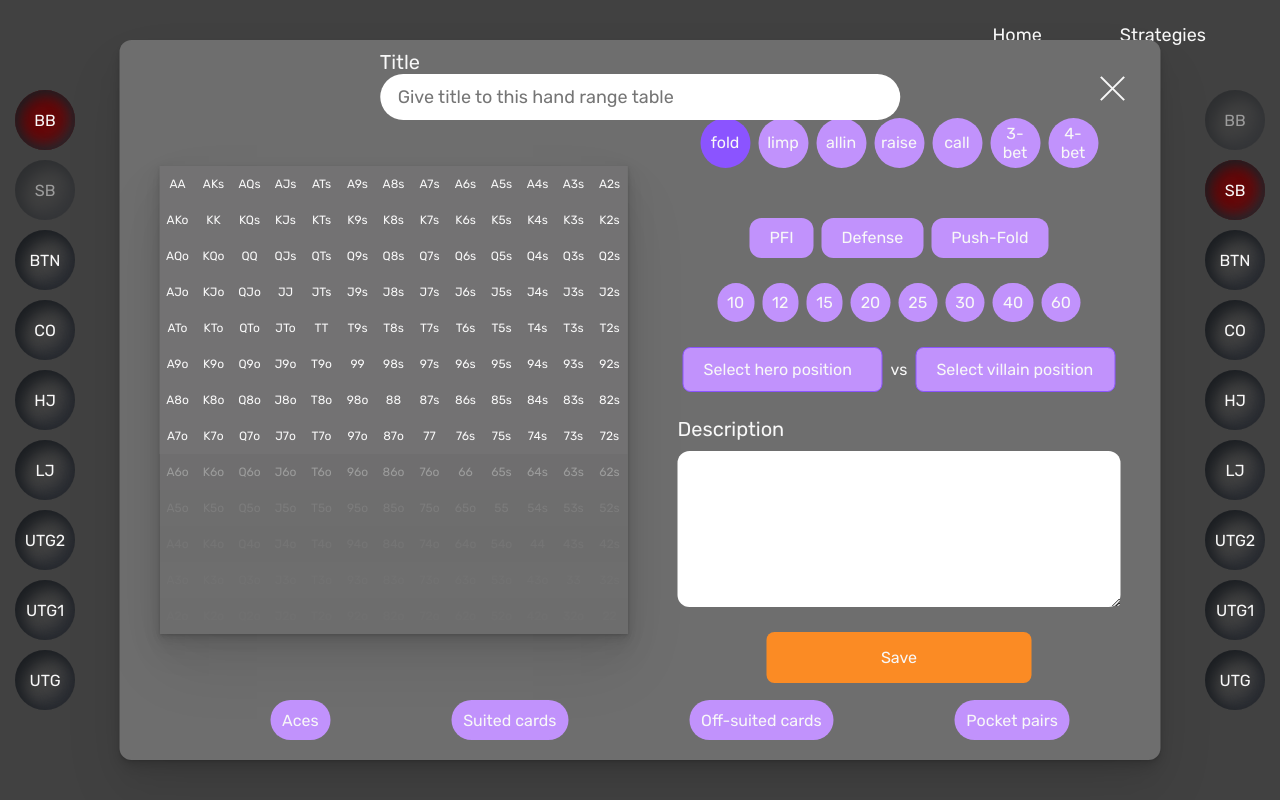
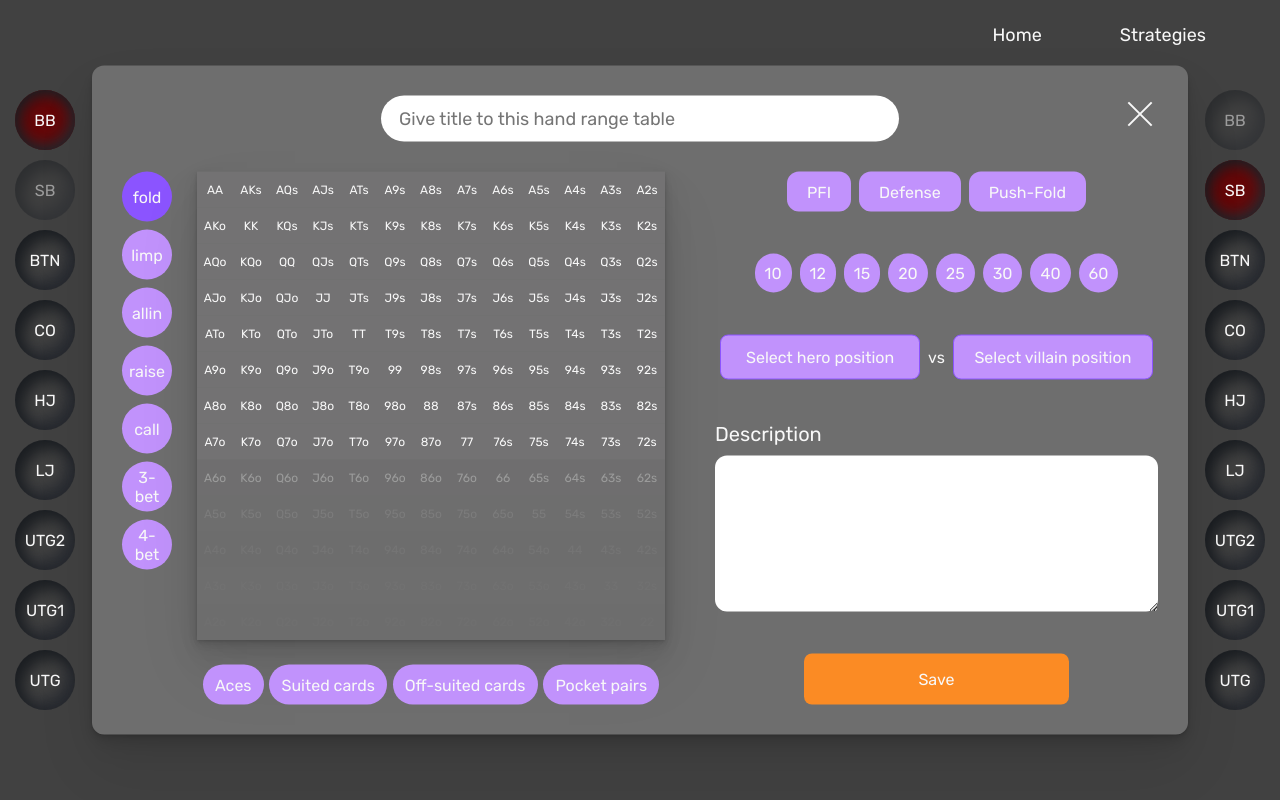
Before and after one commit to MartinsAccount/poker-hand-ranges, a React (Create React App) app in the folder poker-hand-ranges/: page /strategies in a window 1280 px wide. Both pictures are taken after a click on the button "NEW HAND RANGE". Built offline with nearby package versions, Linux system fonts and the light colour scheme.

Commit message:
handrangeconfig design

```diff
--- a/poker-hand-ranges/src/components/HandRangeConfig/HandRangeConfig.module.scss
+++ b/poker-hand-ranges/src/components/HandRangeConfig/HandRangeConfig.module.scss
@@ -1,26 +1,13 @@
 @import '../../theme/theme.scss';
 
-.configContainer {
+.outerContainer {
 	display: flex;
 	flex-direction: column;
-	margin-left: 50px;
-	gap: 25px;
-	align-items: center;
 
-	.inputsContainer {
-		display: flex;
-		flex-direction: column;
-		gap: 10px;
-
-		label {
-			font-size: 2rem;
-		}
 	.titleContainer {
 		width: 50%;
-			position: absolute;
-			top: 10px;
-			left: 50%;
-			transform: translateX(-50%);
+		margin: 0 auto;
+		margin-bottom: 30px;
 
 		input[type='text'] {
 			width: 100%;
@@ -32,19 +19,18 @@
 			color: $background;
 		}
 	}
+}
 
-		textarea {
-			font-size: 1.8rem;
-			outline: none;
-			border: none;
-			padding: 1.2rem 1.8rem;
-			color: $background;
-			border-radius: $largeRadius;
-		}
-	}
+.configContainer {
+	display: flex;
+	flex-direction: row;
+	// margin-left: 50px;
+	gap: 25px;
 
 	.actionsContainer {
 		display: flex;
+		flex-direction: column;
+		justify-content: flex-start;
 		gap: 8px;
 
 		.radioButton {
@@ -69,6 +55,47 @@
 			background-color: $purple;
 		}
 	}
+
+	.tableContainer {
+		display: flex;
+		flex-direction: column;
+		gap: 25px;
+
+		.groupsContainer {
+			display: flex;
+			justify-content: space-evenly;
+			align-items: center;
+			// position: absolute;
+			// left: 30px;
+			// bottom: 20px;
+			width: 100%;
+
+			.groupsButton {
+				@include centering;
+				padding: 12px;
+				border-radius: 12px;
+				font-size: 16px;
+				height: 40px;
+				// width: 100%;
+				// width: 50px;
+				border-radius: 50px;
+				cursor: pointer;
+				outline: none;
+				border: none;
+				background-color: $purpleMid;
+
+				&:hover {
+					background-color: $purple;
+				}
+			}
+		}
+	}
+
+	.mainConfigs {
+		display: flex;
+		flex-direction: column;
+		justify-content: space-between;
+		align-items: center;
 
 		.strategiesContainer {
 			display: flex;
@@ -115,7 +142,6 @@
 		}
 
 		// POSITIONS DROP DOWN
-
 		.positionsContainer {
 			display: flex;
 			gap: 8px;
@@ -127,16 +153,18 @@
 				position: relative;
 
 				.dropDownContent {
+					width: 100%;
 					border-radius: 0 0 $midRadius $midRadius;
 					overflow: hidden;
 					position: absolute;
-				top: 45px;
+					text-align: center;
+					top: 100%;
 					left: 0;
-				width: 100%;
 
 					div {
 						cursor: pointer;
 						background-color: $purpleLight;
+						padding: 4px;
 
 						&:hover {
 							background-color: $purpleMid;
@@ -146,6 +174,7 @@
 				.dropDownBlock {
 					width: 200px;
 					padding: 12px 20px;
+					text-align: center;
 					cursor: pointer;
 					border: 1px solid $purple;
 					border-radius: $midRadius;
@@ -155,33 +184,45 @@
 						background-color: $purple;
 					}
 				}
+
+				.openedDropDown {
+					border-radius: $midRadius $midRadius 0 0;
+					border: none;
+					// border-bottom: 1px solid $purple;
 				}
 			}
-	.groupsContainer {
+		}
+
+		.descriptionContainer {
 			display: flex;
-		justify-content: space-evenly;
-		align-items: center;
-		position: absolute;
-		left: 30px;
-		bottom: 20px;
-		width: 100%;
+			flex-direction: column;
+			gap: 10px;
 
-		.groupsButton {
-			@include centering;
-			padding: 12px;
-			border-radius: 12px;
-			font-size: 16px;
-			height: 40px;
-			// width: 100%;
-			// width: 50px;
-			border-radius: 50px;
-			cursor: pointer;
+			label {
+				font-size: 2rem;
+			}
+
+			textarea {
+				font-size: 1.8rem;
 				outline: none;
 				border: none;
-			background-color: $purpleMid;
+				padding: 1.2rem 1.8rem;
+				color: $background;
+				border-radius: $largeRadius;
+			}
+		}
+
+		.save {
+			@include defaultButton;
+			border-radius: $midRadius;
+			background-color: $call;
+			transition: 0.2s;
+			width: 60%;
 
 			&:hover {
-				background-color: $purple;
+				// transform: translateY(-3px);
+				box-shadow: 0 5px 10px rgba($color: #252525, $alpha: 0.2);
+				opacity: 0.8;
 			}
 		}
 	}
@@ -214,18 +255,4 @@
 			transform: rotate(-45deg);
 		}
 	}
-
-	.save {
-		@include defaultButton;
-		border-radius: $midRadius;
-		background-color: $call;
-		transition: 0.2s;
-		width: 60%;
-
-		&:hover {
-			transform: translateY(-3px);
-			box-shadow: 0 5px 10px rgba($color: #252525, $alpha: 0.2);
-			opacity: 0.8;
 }
-	}
-}
--- a/poker-hand-ranges/src/components/HandRangeConfig/HandRangeConfig.tsx
+++ b/poker-hand-ranges/src/components/HandRangeConfig/HandRangeConfig.tsx
@@ -4,6 +4,7 @@ import { MainStore } from '../../stores/MainStore';
 import styles from './HandRangeConfig.module.scss';
 import { Actions, Groups, Positions, Stacks, Strategies } from '../../models/models';
 import { ACTIONS, GROUPS_SELECT, POSITIONS, STACKS, STRATEGIES } from '../../models/constants';
+import HandRangeTemplate from '../HandRangeTemplate/HandRangeTemplate';
 
 interface IHandRangeConfigProps {
 	MainStore?: MainStore;
@@ -16,6 +17,17 @@ export default class HandRangeConfig extends Component<IHandRangeConfigProps> {
 		const { MainStore } = this.props;
 
 		return (
+			<div className={styles.outerContainer}>
+				<div className={styles.titleContainer}>
+					{/* <label htmlFor="title">Title</label> */}
+					<input
+						onChange={(e) => MainStore.configureHandRangeProperties('title', e.target.value)}
+						type="text"
+						id="title"
+						placeholder="Give title to this hand range table"
+					/>
+				</div>
+
 				<div className={styles.configContainer}>
 					<div className={styles.actionsContainer}>
 						{ACTIONS.map((action: Actions) => (
@@ -28,11 +40,27 @@ export default class HandRangeConfig extends Component<IHandRangeConfigProps> {
 						))}
 					</div>
 
+					<div className={styles.tableContainer}>
+						<HandRangeTemplate table={MainStore.newHandRange} />
+
+						<div className={styles.groupsContainer}>
+							{GROUPS_SELECT.map((group: Groups) => (
+								<button onClick={() => MainStore.selectGroup(group)} className={styles.groupsButton}>
+									{group}
+								</button>
+							))}
+						</div>
+					</div>
+
 					<div className={styles.customActionsContainer}></div>
 
+					<div className={styles.mainConfigs}>
 						<div className={styles.strategiesContainer}>
 							{STRATEGIES.map((strategy: Strategies) => (
-						<button onClick={(e) => MainStore.configureHandRangeProperties('strategy', strategy)} className={styles.radioButton}>
+								<button
+									onClick={(e) => MainStore.configureHandRangeProperties('strategy', strategy)}
+									className={styles.radioButton}
+								>
 									{strategy}
 								</button>
 							))}
@@ -46,7 +74,7 @@ export default class HandRangeConfig extends Component<IHandRangeConfigProps> {
 
 						<div className={styles.positionsContainer}>
 							<div className={styles.dropDown} onClick={() => MainStore.togglePositions('hero')}>
-						<div className={styles.dropDownBlock}>
+								<div className={`${styles.dropDownBlock} ${MainStore.isOpenPositions.hero && styles.openedDropDown}`}>
 									{MainStore.handRangeStrategy.hero.position?.toUpperCase() || 'Select hero position'}
 								</div>
 								<div className={styles.dropDownContent}>
@@ -58,7 +86,7 @@ export default class HandRangeConfig extends Component<IHandRangeConfigProps> {
 							</div>
 							<p>vs</p>
 							<div className={styles.dropDown} onClick={() => MainStore.togglePositions('villain')}>
-						<div className={styles.dropDownBlock}>
+								<div className={`${styles.dropDownBlock} ${MainStore.isOpenPositions.villain && styles.openedDropDown}`}>
 									{MainStore.handRangeStrategy.villain.position?.toUpperCase() || 'Select villain position'}
 								</div>
 								<div className={styles.dropDownContent}>
@@ -70,16 +98,7 @@ export default class HandRangeConfig extends Component<IHandRangeConfigProps> {
 							</div>
 						</div>
 
-				<div className={styles.inputsContainer}>
-					<div className={styles.titleContainer}>
-						<label htmlFor="title">Title</label>
-						<input
-							onChange={(e) => MainStore.configureHandRangeProperties('title', e.target.value)}
-							type="text"
-							id="title"
-							placeholder="Give title to this hand range table"
-						/>
-					</div>
+						<div className={styles.descriptionContainer}>
 							<label htmlFor="description">Description</label>
 							<textarea
 								onChange={(e) => MainStore.configureHandRangeProperties('description', e.target.value)}
@@ -93,44 +112,11 @@ export default class HandRangeConfig extends Component<IHandRangeConfigProps> {
 						<button className={styles.save} onClick={() => MainStore.saveNewTable()}>
 							Save
 						</button>
+					</div>
 
 					<div onClick={() => MainStore.toggleModal()} className={styles.close}></div>
-
-				<div className={styles.groupsContainer}>
-					{GROUPS_SELECT.map((group: Groups) => (
-						<button onClick={() => MainStore.selectGroup(group)} className={styles.groupsButton}>
-							{group}
-						</button>
-					))}
 				</div>
-
-				{/* <ActionRadioButton action="fold" />
-				<ActionRadioButton action="limp" />
-				<ActionRadioButton action="allin" />
-				<ActionRadioButton action="call" />
-				<ActionRadioButton action="raise" />
-				<ActionRadioButton action="3-bet" />
-				<ActionRadioButton action="4-bet" /> */}
 			</div>
 		);
 	}
 }
-
-interface IActionRadioButtonProps {
-	MainStore?: MainStore;
-	action: Actions;
-}
-
-@inject('MainStore')
-@observer
-class ActionRadioButton extends Component<IActionRadioButtonProps> {
-	render() {
-		const { MainStore, action } = this.props;
-
-		return (
-			<button className={styles.radioButton} onClick={() => MainStore!.selectAction(action)}>
-				{action}
-			</button>
-		);
-	}
-}
--- a/poker-hand-ranges/src/components/HandRangeTemplate/HandRangeTemplate.tsx
+++ b/poker-hand-ranges/src/components/HandRangeTemplate/HandRangeTemplate.tsx
@@ -26,7 +26,7 @@ export default class HandRangeTemplate extends Component<IHandRangeTemplateProps
 		const { MainStore, configurable, onClick } = this.props;
 
 		return (
-			<div className={styles.handRangeTable}>
+			<article className={styles.handRangeTable}>
 				{this.props.table.map((row: Hand[], index) => (
 					<div key={index} className={styles.row}>
 						{row.map((cell: Hand) => (
@@ -55,7 +55,7 @@ export default class HandRangeTemplate extends Component<IHandRangeTemplateProps
 						))}
 					</div>
 				))}
-			</div>
+			</article>
 		);
 	}
 }
--- a/poker-hand-ranges/src/components/NewTableModal/NewTableModal.module.scss
+++ b/poker-hand-ranges/src/components/NewTableModal/NewTableModal.module.scss
@@ -2,6 +2,7 @@
 
 .modalContainer {
 	height: 90vh;
+	height: auto;
 	position: fixed;
 	top: 50%;
 	left: 50%;
@@ -15,7 +16,7 @@
 
 	.modalContent {
 		display: flex;
-		padding: 100px 40px;
+		padding: 30px;
 		align-items: center;
 		// justify-content: center;
 		height: 100%;
--- a/poker-hand-ranges/src/components/NewTableModal/NewTableModal.tsx
+++ b/poker-hand-ranges/src/components/NewTableModal/NewTableModal.tsx
@@ -18,7 +18,7 @@ export default class NewTableModal extends Component<IPositionFilterProps> {
 		return (
 			<div className={styles.modalContainer}>
 				<div className={styles.modalContent}>
-					<HandRangeTemplate table={MainStore.newHandRange} />
+					{/* <HandRangeTemplate table={MainStore.newHandRange} /> */}
 					<HandRangeConfig />
 				</div>
 			</div>
--- a/poker-hand-ranges/src/components/StrategiesPage/StrategiesPage.tsx
+++ b/poker-hand-ranges/src/components/StrategiesPage/StrategiesPage.tsx
@@ -1,6 +1,6 @@
 import { inject, observer } from 'mobx-react';
 import React, { Component } from 'react';
-import { Hand, HandRange, MultiAction } from '../../models/models';
+import { HandRange } from '../../models/models';
 import { MainStore } from '../../stores/MainStore';
 import HandRangeTemplate from '../HandRangeTemplate/HandRangeTemplate';
 import NewTableModal from '../NewTableModal/NewTableModal';
--- a/poker-hand-ranges/src/models/models.ts
+++ b/poker-hand-ranges/src/models/models.ts
@@ -4,7 +4,6 @@ export type Positions = 'bb' | 'sb' | 'btn' | 'co' | 'hj' | 'lj' | 'utg2' | 'utg
 export type Actions = 'fold' | 'limp' | 'allin' | 'raise' | 'call' | '3-bet' | '4-bet';
 export type Strategies = 'PFI' | 'Defense' | 'Push-Fold';
 export type Stacks = 10 | 12 | 15 | 20 | 25 | 30 | 40 | 60;
-// export type Percentages = 10 | 20 | 30 | 40 | 50 | 60 | 70 | 80 | 90 | 100;
 export type Stages = 'preflop' | 'flop' | 'turn' | 'river';
 export type Players = 'hero' | 'villain';
 export type Groups = 'Aces' | 'Suited cards' | 'Off-suited cards' | 'Pocket pairs';
@@ -20,24 +19,13 @@ export interface MultiAction {
 }
 export interface Hand {
 	hand: string;
-	action: Actions; //TODO: felosztani több action-t egy hand-re
+	action: Actions;
 	isMultiActions: boolean;
 	multiActions: MultiAction[];
 	combos: 4 | 12 | 6;
 	// combos: number;
 }
 
-// export interface HandRange {
-// 	id: number;
-// 	title: string;
-// 	description: string;
-// 	stage: Stages;
-// 	strategy: Strategies;
-// 	hero: Player;
-// 	villain: Player;
-// 	stack: Stacks;
-// 	hands: Hand[];
-// }
 export class HandRange {
 	id: number = 0;
 	title: string = '';
--- a/poker-hand-ranges/src/stores/MainStore.ts
+++ b/poker-hand-ranges/src/stores/MainStore.ts
@@ -74,6 +74,11 @@ export class MainStore {
 				row.forEach((cell: Hand) => {
 					if (cell.hand === hand.hand) {
 						// console.log(toJS(cell));
+
+						if (click && cell.action !== null) {
+							cell.action = null;
+							return;
+						}
 						cell.action = this.selectedAction;
 					}
 				});
```
Lines whose indentation alone changed are shown as unchanged.
